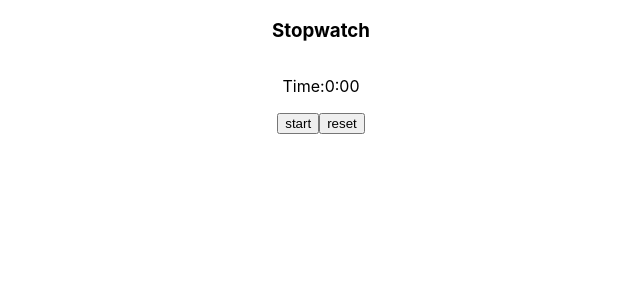
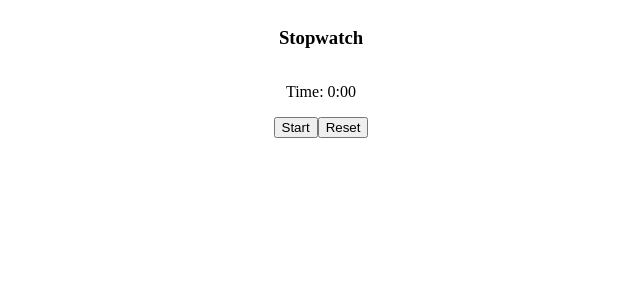
Before and after one commit to anishdix/React-Mini-Projects, a React (Create React App) app: page / in a window 1280 px wide. Shown: the top 300 px of the page, without its empty margins (319-959 px from the left). Built offline with nearby package versions, Linux system fonts and the light colour scheme.

Commit message:
slight error resolved

```diff
--- a/src/StopWatch/StopWatch.js
+++ b/src/StopWatch/StopWatch.js
@@ -23,7 +23,7 @@
   {
     let min=Math.floor(time/60)
     let remainSec=time%60
-    return (`Time:${min}:${remainSec<10?"0":""}${remainSec}`)
+    return (`Time: ${min}:${remainSec<10?"0":""}${remainSec}`)
   }
   const handleReset=()=>{
     setRunning(false)
@@ -41,8 +41,8 @@
       </p>
       <div>
 
-      <button onClick={handleStartStop}>{running?"stop":"start"}</button>
-      <button onClick={handleReset} >reset</button>
+      <button onClick={handleStartStop}>{running?"Stop":"Start"}</button>
+      <button onClick={handleReset} >Reset</button>
       </div>
 
     </div>
--- a/src/index.css
+++ /dev/null
@@ -1,13 +0,0 @@
-body {
-  margin: 0;
-  font-family: -apple-system, BlinkMacSystemFont, 'Segoe UI', 'Roboto', 'Oxygen',
-    'Ubuntu', 'Cantarell', 'Fira Sans', 'Droid Sans', 'Helvetica Neue',
-    sans-serif;
-  -webkit-font-smoothing: antialiased;
-  -moz-osx-font-smoothing: grayscale;
-}
-
-code {
-  font-family: source-code-pro, Menlo, Monaco, Consolas, 'Courier New',
-    monospace;
-}
--- a/src/index.js
+++ b/src/index.js
@@ -1,6 +1,5 @@
 import React from 'react';
 import ReactDOM from 'react-dom/client';
-import './index.css';
 import App from './App';
 const root = ReactDOM.createRoot(document.getElementById('root'));
 root.render(
```
